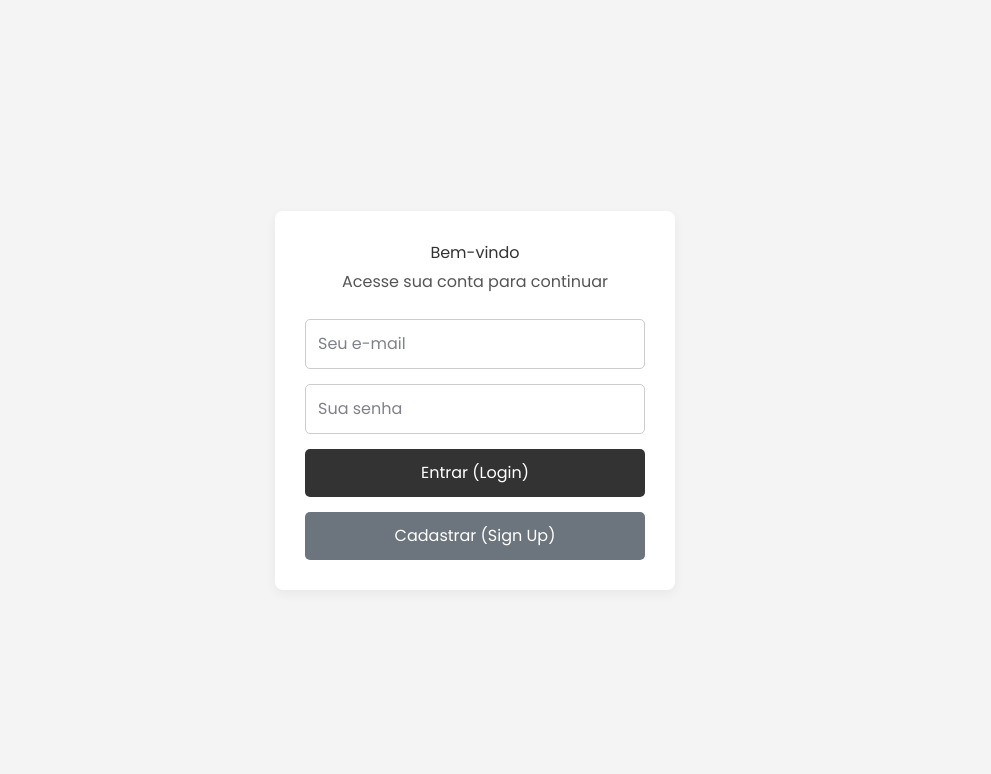
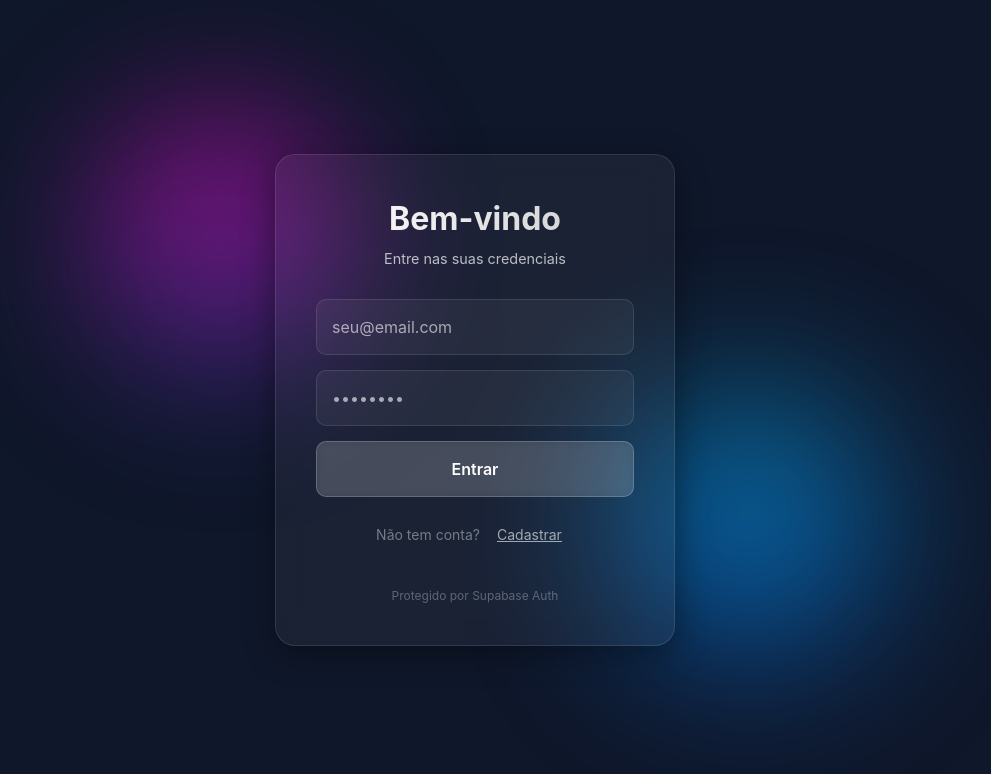
Before and after one commit to gabrielgitar2014-ship-it/P-Ggerenciador, a React (Vite) app: page / in a window 1280 px wide. Shown: the top 774 px of the page, without its empty margins (165-1156 px from the left). Built offline with nearby package versions, Linux system fonts and the light colour scheme.

Commit message:
Refactor AuthPage component with new styles and structure

```diff
--- a/src/pages/AuthPages.jsx
+++ b/src/pages/AuthPages.jsx
@@ -1,8 +1,5 @@
 // src/pages/AuthPage.jsx
-// (Crie este novo arquivo)
-
 import React, { useState } from 'react';
-// Certifique-se de que o caminho para seu cliente supabase está correto
 import { supabase } from '../supabaseClient';
 
 export default function AuthPage() {
@@ -11,9 +8,6 @@ export default function AuthPage() {
   const [password, setPassword] = useState('');
   const [error, setError] = useState(null);
 
-  /**
-   * Tenta fazer o login (Sign In) com e-mail e senha.
-   */
   const handleLogin = async (e) => {
     e.preventDefault();
     setLoading(true);
@@ -24,8 +18,6 @@ export default function AuthPage() {
         password: password,
       });
       if (error) throw error;
-      // Se for sucesso, o 'ouvinte' no App.jsx vai detectar
-      // a mudança de sessão e redirecionar automaticamente.
     } catch (error) {
       setError(error.message);
     } finally {
@@ -33,10 +25,6 @@ export default function AuthPage() {
     }
   };
 
-  /**
-   * Tenta criar uma nova conta (Sign Up) com e-mail e senha.
-   * Lembre-se de desabilitar isso no painel do Supabase depois!
-   */
   const handleSignUp = async (e) => {
     e.preventDefault();
     setLoading(true);
@@ -55,26 +43,108 @@ export default function AuthPage() {
     }
   };
 
-  // Estilização simples (inline) para ser fácil de copiar e colar.
-  // Sinta-se à vontade para trocar por classes CSS ou Tailwind.
+  // --- STYLES & ASSETS ---
+
+  // Injetamos CSS global para animações e placeholders que não funcionam bem via inline-styles
+  const GlobalCss = () => (
+    <style>{`
+      @keyframes float {
+        0% { transform: translate(0px, 0px) scale(1); }
+        33% { transform: translate(30px, -50px) scale(1.1); }
+        66% { transform: translate(-20px, 20px) scale(0.9); }
+        100% { transform: translate(0px, 0px) scale(1); }
+      }
+
+      .glass-input::placeholder {
+        color: rgba(255, 255, 255, 0.6);
+      }
+
+      .glass-button:hover {
+        background: rgba(255, 255, 255, 0.2) !important;
+        transform: translateY(-2px);
+        box-shadow: 0 8px 20px rgba(0,0,0,0.2);
+      }
+
+      .glass-button:active {
+        transform: translateY(0);
+      }
+    `}</style>
+  );
+
   const styles = {
     container: {
+      position: 'relative',
       display: 'flex',
-      flexDirection: 'column',
       alignItems: 'center',
       justifyContent: 'center',
       height: '100vh',
-      padding: '20px',
-      background: '#f4f4f4' // Um fundo leve
+      width: '100vw',
+      overflow: 'hidden',
+      background: '#0f172a', // Fundo escuro base
+      fontFamily: "'Inter', sans-serif",
     },
-    card: {
-      padding: '30px',
+    // Bolhas de fundo para dar o efeito de cor através do vidro
+    blob1: {
+      position: 'absolute',
+      top: '10%',
+      left: '20%',
+      width: '300px',
+      height: '300px',
+      background: 'linear-gradient(180deg, #ff00cc 0%, #333399 100%)',
+      borderRadius: '50%',
+      filter: 'blur(80px)',
+      opacity: 0.6,
+      animation: 'float 8s infinite ease-in-out'
+    },
+    blob2: {
+      position: 'absolute',
+      bottom: '15%',
+      right: '20%',
+      width: '250px',
+      height: '250px',
+      background: 'linear-gradient(180deg, #00c6ff 0%, #0072ff 100%)',
+      borderRadius: '50%',
+      filter: 'blur(80px)',
+      opacity: 0.6,
+      animation: 'float 10s infinite ease-in-out reverse'
+    },
+    // O Cartão de Vidro
+    glassCard: {
+      position: 'relative',
+      padding: '40px',
       maxWidth: '400px',
-      width: '100%',
-      margin: '0 auto',
-      background: 'white',
-      borderRadius: '8px',
-      boxShadow: '0 4px 12px rgba(0,0,0,0.05)'
+      width: '90%',
+      zIndex: 10,
+
+      // O segredo do Glassmorphism:
+      background: 'rgba(255, 255, 255, 0.05)',
+      backdropFilter: 'blur(15px)',
+      WebkitBackdropFilter: 'blur(15px)', // Safari
+      borderRadius: '20px',
+      border: '1px solid rgba(255, 255, 255, 0.1)',
+      boxShadow: '0 8px 32px 0 rgba(0, 0, 0, 0.37)',
+
+      display: 'flex',
+      flexDirection: 'column',
+      gap: '20px',
+      color: 'white'
+    },
+    header: {
+      textAlign: 'center',
+      marginBottom: '10px'
+    },
+    title: {
+      fontSize: '2rem',
+      fontWeight: 'bold',
+      marginBottom: '5px',
+      background: 'linear-gradient(to right, #fff, #ccc)',
+      WebkitBackgroundClip: 'text',
+      WebkitTextFillColor: 'transparent'
+    },
+    subtitle: {
+      fontSize: '0.9rem',
+      color: 'rgba(255,255,255,0.7)',
+      margin: 0
     },
     form: {
       display: 'flex',
@@ -82,80 +152,126 @@ export default function AuthPage() {
       gap: '15px'
     },
     input: {
-      padding: '12px',
+      width: '100%',
+      padding: '15px',
       fontSize: '16px',
-      border: '1px solid #ccc',
-      borderRadius: '5px'
+      background: 'rgba(255, 255, 255, 0.05)',
+      border: '1px solid rgba(255, 255, 255, 0.1)',
+      borderRadius: '10px',
+      color: 'white',
+      outline: 'none',
+      transition: 'all 0.3s ease',
+      boxSizing: 'border-box'
     },
-    button: {
-      padding: '12px',
+    buttonPrimary: {
+      padding: '15px',
       fontSize: '16px',
+      fontWeight: '600',
       cursor: 'pointer',
-      background: '#333', // Cor primária
+      background: 'rgba(255, 255, 255, 0.15)', // Semi-transparente
       color: 'white',
-      border: 'none',
-      borderRadius: '5px'
+      border: '1px solid rgba(255, 255, 255, 0.2)',
+      borderRadius: '10px',
+      transition: 'all 0.3s ease',
+      backdropFilter: 'blur(5px)'
     },
     buttonSecondary: {
-      background: '#6c757d' // Cor secundária
+      padding: '12px',
+      fontSize: '14px',
+      cursor: 'pointer',
+      background: 'transparent',
+      color: 'rgba(255,255,255,0.6)',
+      border: 'none',
+      borderRadius: '10px',
+      transition: 'color 0.3s ease'
     },
     error: {
-      color: 'red',
-      marginTop: '10px',
-      textAlign: 'center'
+      background: 'rgba(255, 59, 48, 0.2)',
+      border: '1px solid rgba(255, 59, 48, 0.3)',
+      color: '#ff9999',
+      padding: '10px',
+      borderRadius: '8px',
+      textAlign: 'center',
+      fontSize: '14px'
     },
-    title: {
+    footerText: {
       textAlign: 'center',
-      color: '#333',
-      marginBottom: '5px'
-    },
-    subtitle: {
-      textAlign: 'center',
-      color: '#555',
-      marginTop: '0',
-      marginBottom: '25px'
+      fontSize: '12px',
+      color: 'rgba(255,255,255,0.3)',
+      marginTop: '10px'
     }
   };
 
   return (
     <div style={styles.container}>
-      <div style={styles.card}>
+      <GlobalCss />
+
+      {/* Elementos de Fundo (Blobs) */}
+      <div style={styles.blob1}></div>
+      <div style={styles.blob2}></div>
+
+      {/* Cartão de Vidro */}
+      <div style={styles.glassCard}>
+        <div style={styles.header}>
           <h1 style={styles.title}>Bem-vindo</h1>
-        <p style={styles.subtitle}>Acesse sua conta para continuar</p>
+          <p style={styles.subtitle}>Entre nas suas credenciais</p>
+        </div>
 
         <form onSubmit={handleLogin} style={styles.form}>
+          <div>
             <input
+              className="glass-input" // Classe para o placeholder (ver GlobalCss)
               style={styles.input}
               type="email"
-            placeholder="Seu e-mail"
+              placeholder="seu@email.com"
               value={email}
               onChange={(e) => setEmail(e.target.value)}
               required
+              onFocus={(e) => e.target.style.background = 'rgba(255,255,255,0.1)'}
+              onBlur={(e) => e.target.style.background = 'rgba(255,255,255,0.05)'}
             />
+          </div>
+          <div>
             <input
+              className="glass-input"
               style={styles.input}
               type="password"
-            placeholder="Sua senha"
+              placeholder="••••••••"
               value={password}
               onChange={(e) => setPassword(e.target.value)}
               required
+              onFocus={(e) => e.target.style.background = 'rgba(255,255,255,0.1)'}
+              onBlur={(e) => e.target.style.background = 'rgba(255,255,255,0.05)'}
             />
+          </div>
 
           {error && <div style={styles.error}>{error}</div>}
 
-          <button type="submit" style={styles.button} disabled={loading}>
-            {loading ? 'Entrando...' : 'Entrar (Login)'}
+          <button
+            type="submit"
+            className="glass-button"
+            style={styles.buttonPrimary}
+            disabled={loading}
+          >
+            {loading ? 'Processando...' : 'Entrar'}
           </button>
 
+          <div style={{display: 'flex', justifyContent: 'center', alignItems: 'center', gap: '5px'}}>
+             <span style={{color: 'rgba(255,255,255,0.4)', fontSize: '14px'}}>Não tem conta?</span>
              <button
-            type="button" // 'type="button"' impede o envio do formulário
+              type="button"
               onClick={handleSignUp}
-            style={{...styles.button, ...styles.buttonSecondary}}
+              style={{...styles.buttonSecondary, textDecoration: 'underline'}}
               disabled={loading}
+              onMouseEnter={(e) => e.target.style.color = 'white'}
+              onMouseLeave={(e) => e.target.style.color = 'rgba(255,255,255,0.6)'}
             >
-            {loading ? 'Cadastrando...' : 'Cadastrar (Sign Up)'}
+              Cadastrar
             </button>
+          </div>
         </form>
+
+        <div style={styles.footerText}>Protegido por Supabase Auth</div>
       </div>
     </div>
   );
```
Lines whose indentation alone changed are shown as unchanged.
